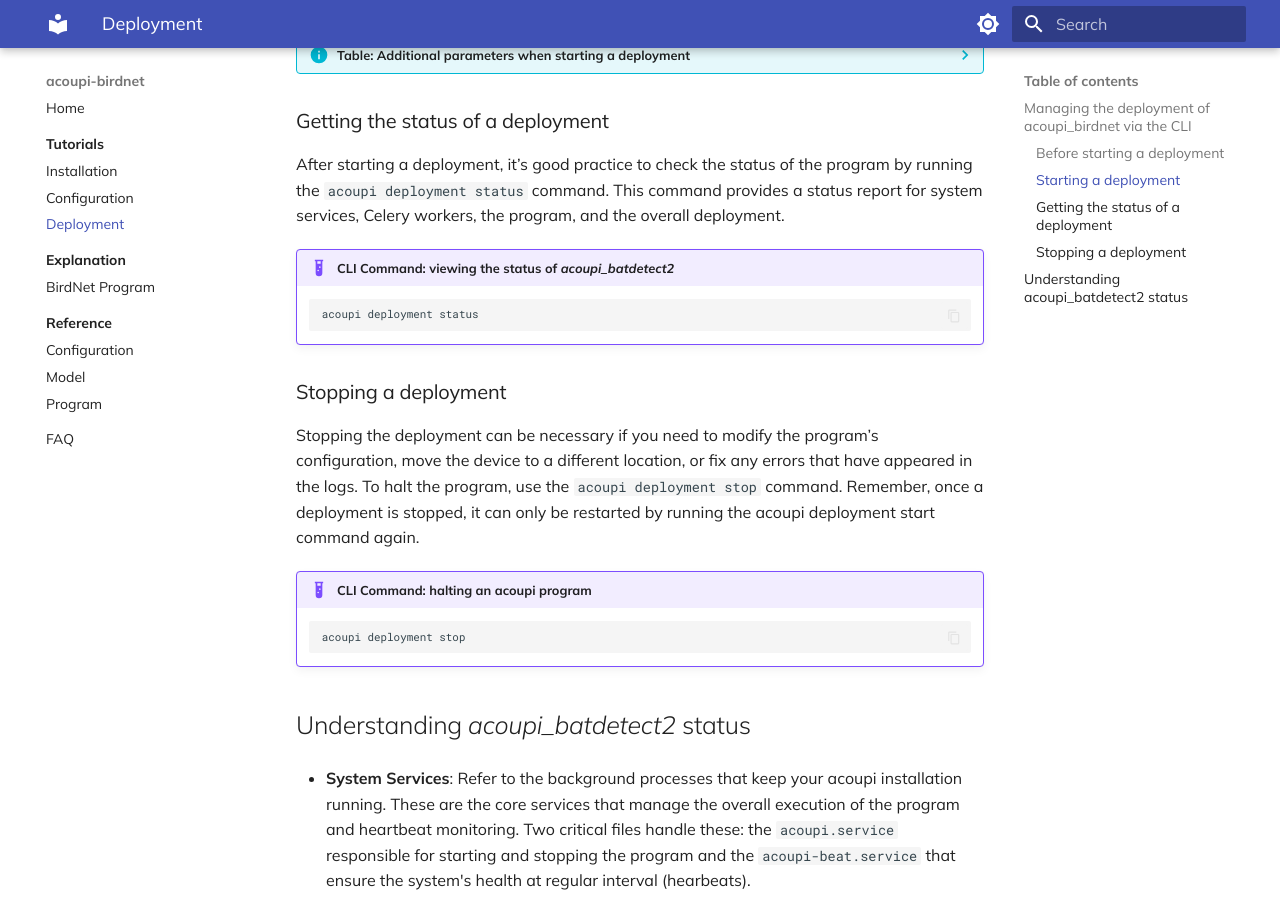
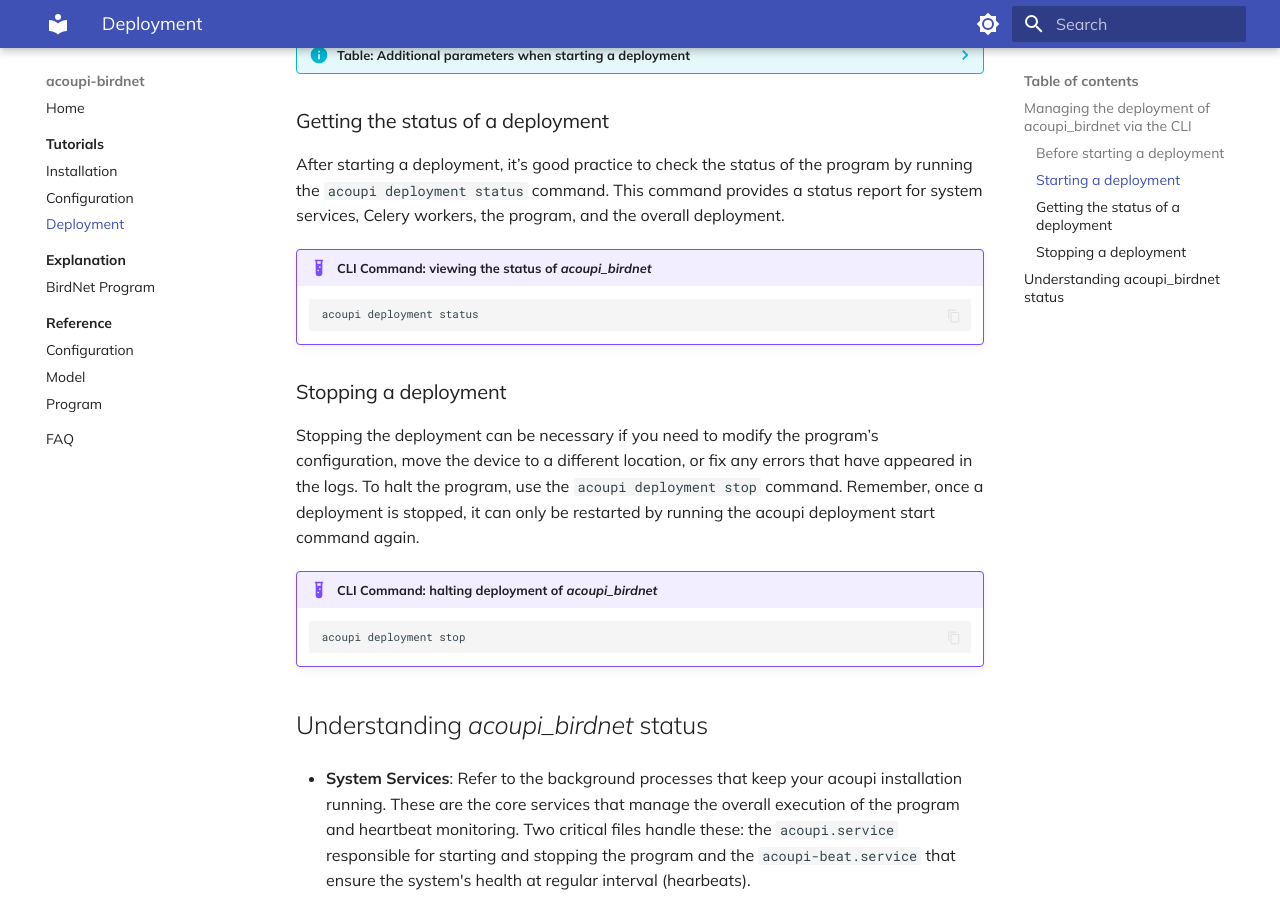
Before and after one commit to acoupi/acoupi_birdnet, an MkDocs documentation site: the page built from docs/tutorials/deployment.md, in a window 1280 px wide and 900 px high, scrolled down 1160 px. Built offline with MkDocs 1.6.1 and Material for MkDocs 9.7.7, drawn with Linux system fonts in a browser that asks for light colours.

Commit message:
update mkdocs

````diff
--- a/docs/tutorials/deployment.md
+++ b/docs/tutorials/deployment.md
@@ -51,7 +51,7 @@ When ready to start a program, use the `acoupi deployment start` command. This w
 
 After starting a deployment, it’s good practice to check the status of the program by running the `acoupi deployment status` command. This command provides a status report for system services, Celery workers, the program, and the overall deployment.
 
-!!! Example "CLI Command: viewing the status of *acoupi_batdetect2*"
+!!! Example "CLI Command: viewing the status of *acoupi_birdnet*"
 
     ```bash
     acoupi deployment status
@@ -61,12 +61,12 @@ After starting a deployment, it’s good practice to check the status of the pro
 
 Stopping the deployment can be necessary if you need to modify the program’s configuration, move the device to a different location, or fix any errors that have appeared in the logs. To halt the program, use the `acoupi deployment stop` command. Remember, once a deployment is stopped, it can only be restarted by running the acoupi deployment start command again.
 
-!!! Example "CLI Command: halting an acoupi program"
+!!! Example "CLI Command: halting deployment of *acoupi_birdnet*"
 
     ```bash
     acoupi deployment stop
     ```
-## Understanding _acoupi_batdetect2_ status
+## Understanding *acoupi_birdnet* status
 
 - __System Services__: Refer to the background processes that keep your acoupi installation running. These are the core services that manage the overall execution of the program and heartbeat monitoring. Two critical files handle these: the `acoupi.service` responsible for starting and stopping the program and the `acoupi-beat.service` that ensure the system's health at regular interval (hearbeats).
 
````
Also changed, not shown: docs/faq.md (+5 -4 lines), docs/tutorials/configuration.md (+1 -1 lines).
